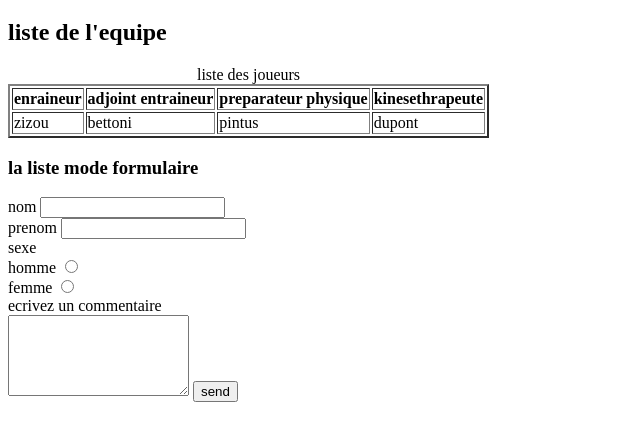
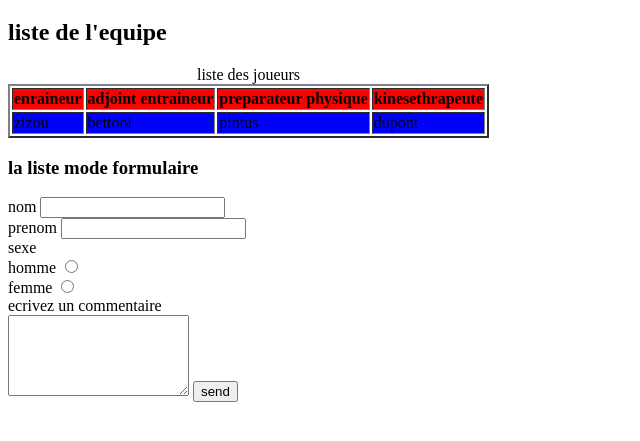
Before and after one commit to kechat/project-, a plain HTML site: page index.html in a window 1280 px wide. Shown: the part 61-502 px from the top of the page, without its empty margins (0-640 px from the left). Drawn offline with Linux system fonts and the light colour scheme.

Commit message:
tableau en coleur

```diff
--- a/index.html
+++ b/index.html
@@ -10,13 +10,13 @@
 <h2>liste de l'equipe</h2>
 <table border="2">
 <caption>liste des joueurs</caption>
-<tr>
+<tr bgcolor="red">
 <th>enraineur</th>
 <th>adjoint entraineur</th>
 <th>preparateur physique</th>
 <th>kinesethrapeute</th>
 </tr>
-<tr>
+<tr bgcolor="blue">
 <td> zizou</td>
 <td> bettoni</td>
 <td>pintus</td>
```
